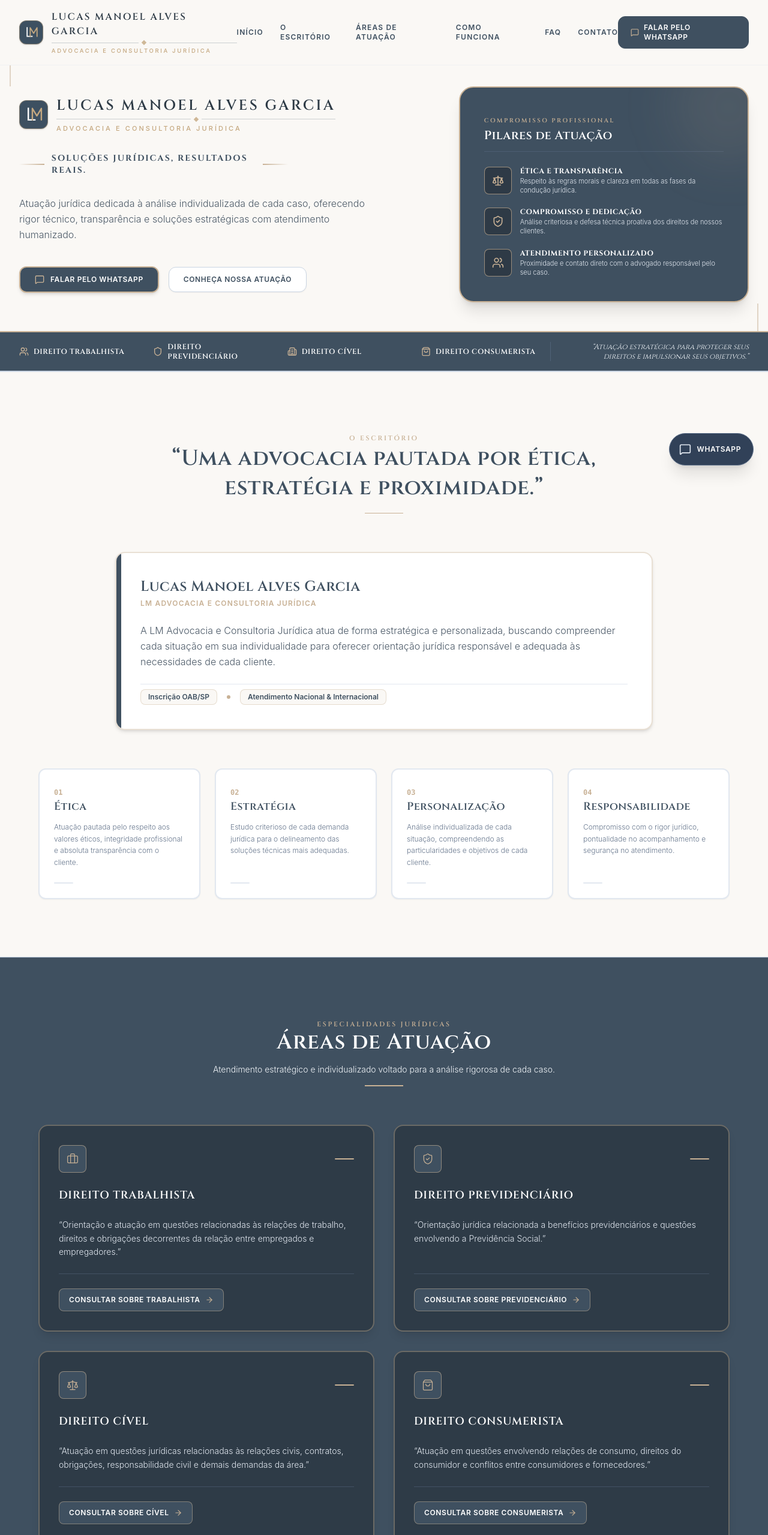
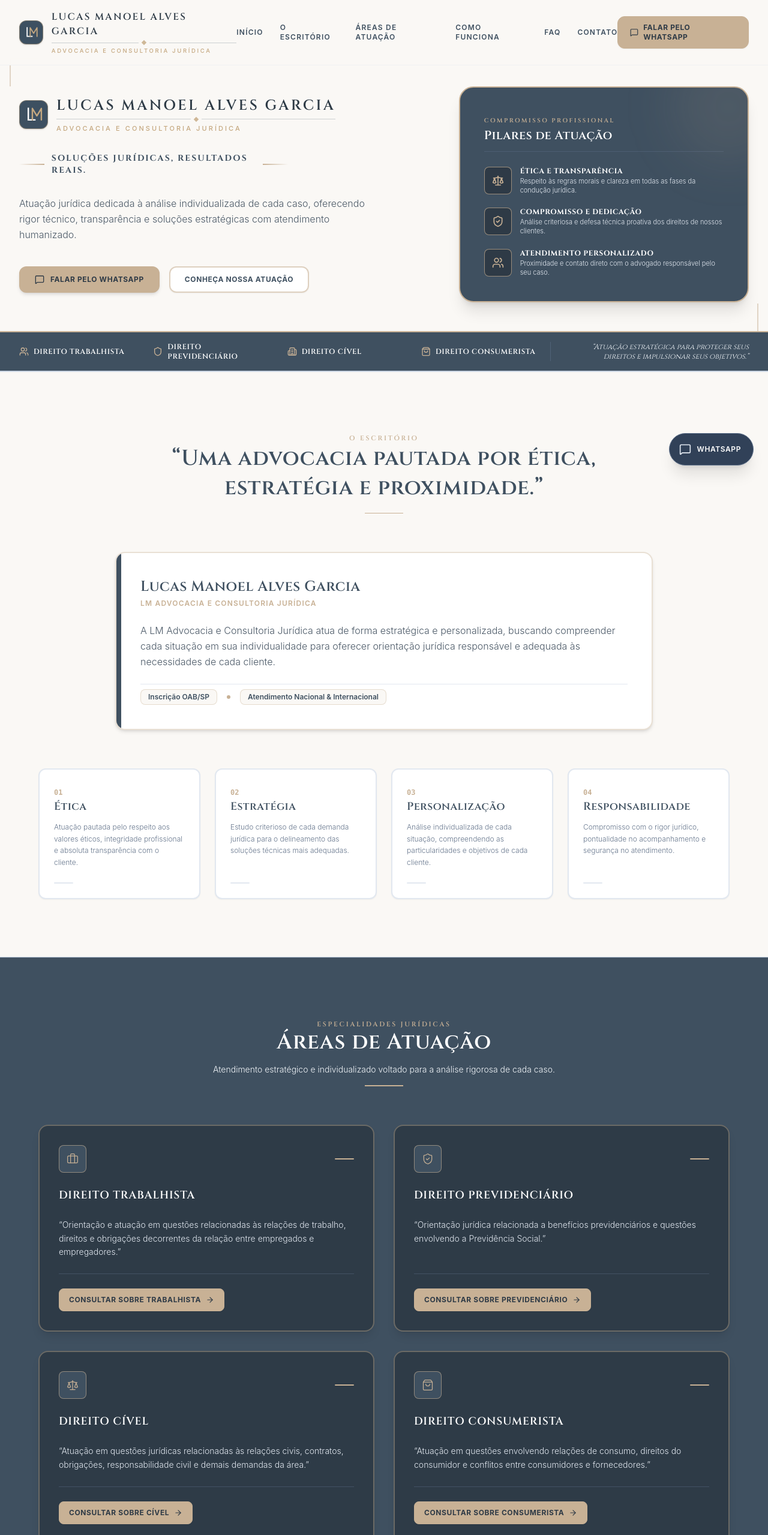
Before and after one commit to carolzinh427-beep/advogado, a React (Vite) app: page / in a window 1280 px wide. Shown: the top 2559 px of the page at 60% size. Built offline with nearby package versions, Linux system fonts and the light colour scheme.

Commit message:
Update call-to-action buttons to gold background matching banner identity

```diff
--- a/src/components/Contact.tsx
+++ b/src/components/Contact.tsx
@@ -112,10 +112,10 @@ export const Contact: React.FC = () => {
                 href="https://wa.me/5511919580341"
                 target="_blank"
                 rel="noopener noreferrer"
-                className="w-full flex items-center justify-center gap-2.5 px-5 py-3 text-xs font-semibold uppercase tracking-wider text-white bg-[#2E3A46] hover:bg-[#202932] border border-[#C8B195]/60 rounded-lg transition-all shadow-md group"
+                className="w-full flex items-center justify-center gap-2.5 px-5 py-3 text-xs font-bold uppercase tracking-wider text-[#2E3A46] bg-[#C8B195] hover:bg-[#B89F82] border border-[#C8B195] rounded-lg transition-all shadow-md group"
                 id="contact-whatsapp-btn"
               >
-                <MessageSquare className="w-4 h-4 text-[#C8B195] group-hover:scale-110 transition-transform" />
+                <MessageSquare className="w-4 h-4 text-[#2E3A46] group-hover:scale-110 transition-transform" />
                 <span>Falar pelo WhatsApp</span>
               </a>
 
@@ -123,7 +123,7 @@ export const Contact: React.FC = () => {
                 href={googleMapsUrl}
                 target="_blank"
                 rel="noopener noreferrer"
-                className="w-full flex items-center justify-center gap-2 px-5 py-3 text-xs font-semibold uppercase tracking-wider text-slate-100 bg-[#3A4A58] hover:bg-[#2E3A46] border border-slate-400/50 rounded-lg transition-all"
+                className="w-full flex items-center justify-center gap-2 px-5 py-3 text-xs font-semibold uppercase tracking-wider text-white bg-[#3F5060] hover:bg-[#2E3A46] border border-slate-400/50 rounded-lg transition-all"
                 id="contact-maps-btn"
               >
                 <MapPin className="w-3.5 h-3.5 text-[#C8B195]" />
@@ -131,6 +131,7 @@ export const Contact: React.FC = () => {
                 <ExternalLink className="w-3 h-3 text-slate-300 ml-1" />
               </a>
             </div>
+
           </div>
 
         </div>
--- a/src/components/Header.tsx
+++ b/src/components/Header.tsx
@@ -77,10 +77,10 @@ export const Header: React.FC = () => {
               href="https://wa.me/5511919580341"
               target="_blank"
               rel="noopener noreferrer"
-              className="inline-flex items-center gap-2 px-5 py-2.5 text-xs font-semibold uppercase tracking-wider text-white bg-[#3F5060] hover:bg-[#2E3A46] border border-[#3F5060] rounded-xl transition-all shadow-xs group"
+              className="inline-flex items-center gap-2 px-5 py-2.5 text-xs font-bold uppercase tracking-wider text-[#2E3A46] bg-[#C8B195] hover:bg-[#B89F82] border border-[#C8B195] rounded-xl transition-all shadow-xs group"
               id="header-whatsapp-btn"
             >
-              <MessageSquare className="w-3.5 h-3.5 text-[#C8B195] group-hover:scale-110 transition-transform" />
+              <MessageSquare className="w-3.5 h-3.5 text-[#2E3A46] group-hover:scale-110 transition-transform" />
               <span>Falar pelo WhatsApp</span>
             </a>
           </div>
@@ -119,9 +119,9 @@ export const Header: React.FC = () => {
               href="https://wa.me/5511919580341"
               target="_blank"
               rel="noopener noreferrer"
-              className="w-full flex items-center justify-center gap-2 px-5 py-3 text-xs font-semibold uppercase tracking-wider text-white bg-[#3F5060] hover:bg-[#2E3A46] border border-[#3F5060] rounded-xl"
+              className="w-full flex items-center justify-center gap-2 px-5 py-3 text-xs font-bold uppercase tracking-wider text-[#2E3A46] bg-[#C8B195] hover:bg-[#B89F82] border border-[#C8B195] rounded-xl shadow-md"
             >
-              <MessageSquare className="w-4 h-4 text-[#C8B195]" />
+              <MessageSquare className="w-4 h-4 text-[#2E3A46]" />
               <span>Falar pelo WhatsApp</span>
             </a>
           </div>
--- a/src/components/Hero.tsx
+++ b/src/components/Hero.tsx
@@ -41,10 +41,10 @@ export const Hero: React.FC = () => {
                 href="https://wa.me/5511919580341"
                 target="_blank"
                 rel="noopener noreferrer"
-                className="w-full sm:w-auto inline-flex items-center justify-center gap-2.5 px-6 py-3 text-xs font-semibold uppercase tracking-wider text-white bg-[#3F5060] hover:bg-[#2E3A46] border-2 border-[#C8B195] rounded-xl transition-all shadow-md group"
+                className="w-full sm:w-auto inline-flex items-center justify-center gap-2.5 px-6 py-3 text-xs font-bold uppercase tracking-wider text-[#2E3A46] bg-[#C8B195] hover:bg-[#B89F82] border-2 border-[#C8B195] rounded-xl transition-all shadow-md group"
                 id="hero-whatsapp-btn"
               >
-                <MessageSquare className="w-4 h-4 text-[#C8B195] group-hover:scale-110 transition-transform" />
+                <MessageSquare className="w-4 h-4 text-[#2E3A46] group-hover:scale-110 transition-transform" />
                 <span>Falar pelo WhatsApp</span>
               </a>
 
@@ -54,11 +54,12 @@ export const Hero: React.FC = () => {
                   e.preventDefault();
                   document.querySelector('#areas')?.scrollIntoView({ behavior: 'smooth' });
                 }}
-                className="w-full sm:w-auto inline-flex items-center justify-center gap-2 px-6 py-3 text-xs font-semibold uppercase tracking-wider text-[#3F5060] bg-white hover:bg-slate-100 border border-slate-300 rounded-xl transition-all shadow-xs"
+                className="w-full sm:w-auto inline-flex items-center justify-center gap-2 px-6 py-3 text-xs font-bold uppercase tracking-wider text-[#3F5060] bg-white hover:bg-slate-100 border-2 border-[#C8B195]/60 rounded-xl transition-all shadow-xs"
               >
                 <span>Conheça nossa atuação</span>
               </a>
             </div>
+
 
           </div>
 
--- a/src/components/PracticeAreas.tsx
+++ b/src/components/PracticeAreas.tsx
@@ -81,10 +81,10 @@ export const PracticeAreas: React.FC = () => {
                     href="https://wa.me/5511919580341"
                     target="_blank"
                     rel="noopener noreferrer"
-                    className="w-full sm:w-auto inline-flex items-center justify-center gap-2 px-4 py-2.5 bg-[#3F5060] hover:bg-[#202932] text-white rounded-lg text-[11px] sm:text-xs font-semibold uppercase tracking-wider transition-all border border-[#C8B195]/50 shadow-xs"
+                    className="w-full sm:w-auto inline-flex items-center justify-center gap-2 px-4 py-2.5 bg-[#C8B195] hover:bg-[#B89F82] text-[#2E3A46] rounded-lg text-[11px] sm:text-xs font-bold uppercase tracking-wider transition-all border border-[#C8B195] shadow-xs group"
                   >
                     <span>Consultar sobre {area.title.split(' ')[1].toLowerCase()}</span>
-                    <ArrowRight className="w-3.5 h-3.5 text-[#C8B195]" />
+                    <ArrowRight className="w-3.5 h-3.5 text-[#2E3A46] group-hover:translate-x-1 transition-transform" />
                   </a>
                 </div>
               </div>
@@ -92,6 +92,7 @@ export const PracticeAreas: React.FC = () => {
           })}
         </div>
 
+
       </div>
     </section>
   );
```
